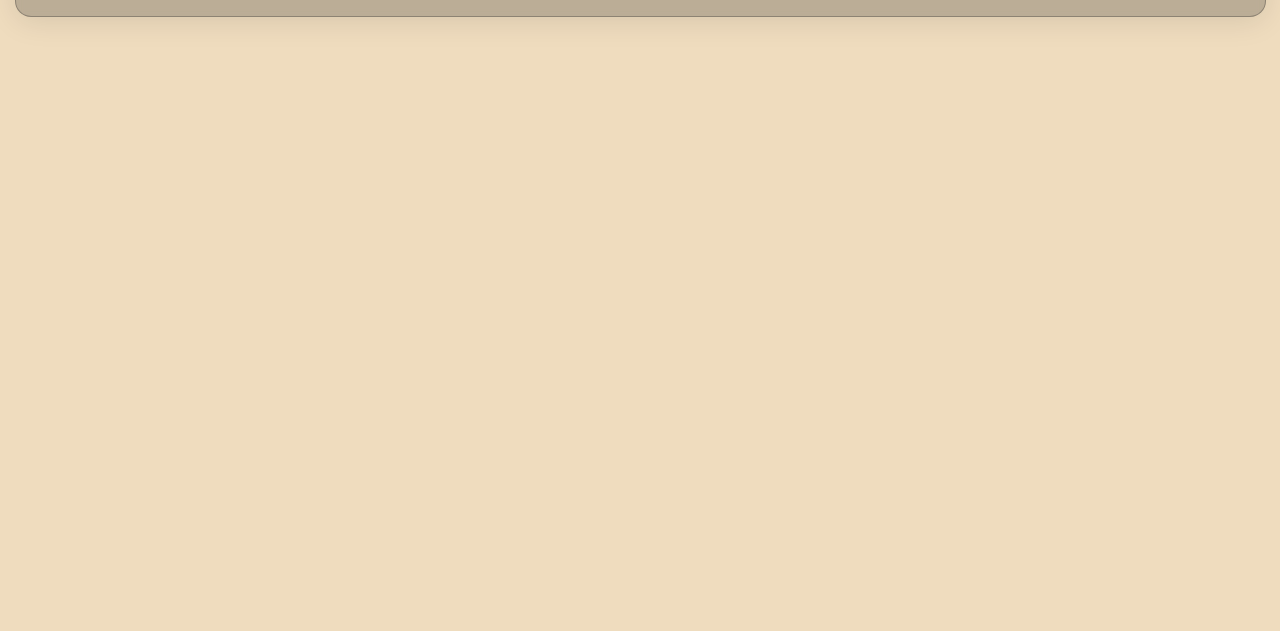
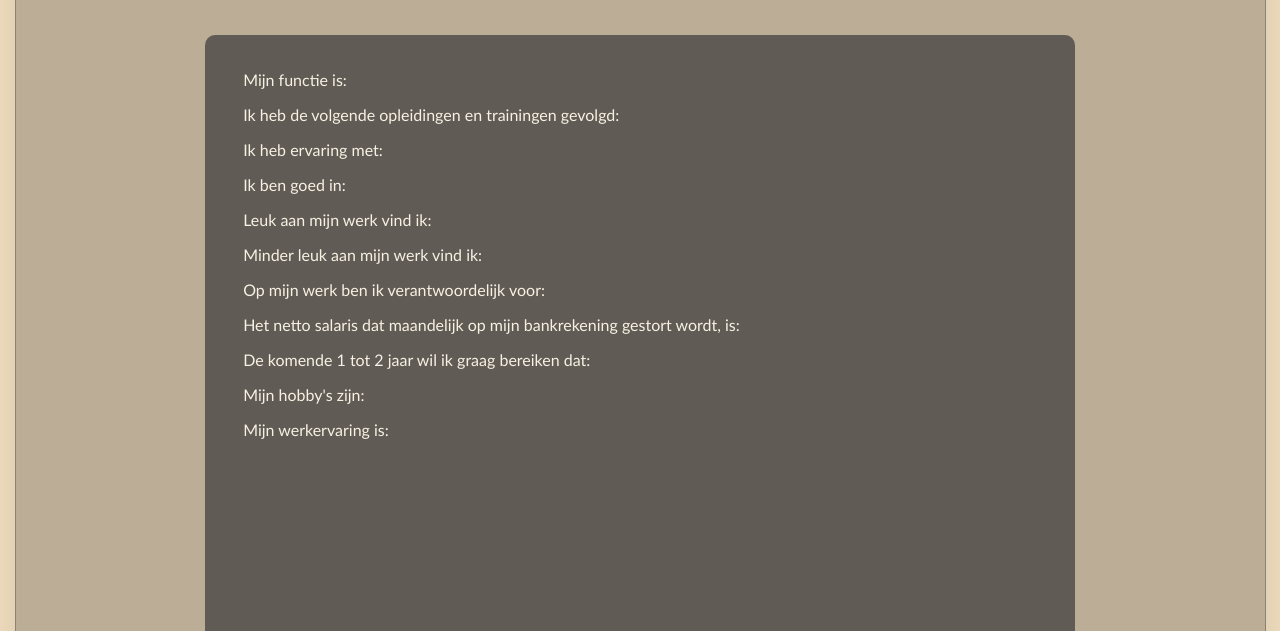
Before and after one commit to Claeymore/Claeymore.github.io, a plain HTML site: page html/student-2/nu.html in a window 1280 px wide. Shown: the part 169-800 px from the top of the page. Drawn offline with Linux system fonts and the light colour scheme.

Commit message:
Finalized update
Finalized

```diff
--- a/html/student-2/nu.html
+++ b/html/student-2/nu.html
@@ -23,6 +23,19 @@
         <h1 class="title">
             Nu
         </h1>
+        <div class="a4">
+            <p>Mijn functie is: </p>
+            <p>Ik heb de volgende opleidingen en trainingen gevolgd: </p>
+            <p>Ik heb ervaring met: </p>
+            <p>Ik ben goed in: </p>
+            <p>Leuk aan mijn werk vind ik: </p>
+            <p>Minder leuk aan mijn werk vind ik: </p>
+            <p>Op mijn werk ben ik verantwoordelijk voor: </p>
+            <p>Het netto salaris dat maandelijk op mijn bankrekening gestort wordt, is: </p>
+            <p>De komende 1 tot 2 jaar wil ik graag bereiken dat: </p>
+            <p>Mijn hobby's zijn: </p>
+            <p>Mijn werkervaring is: </p>
+        </div>
     </div>
 </body>
 
```
Also changed, not shown: html/student-2/na.html (+13 -3 lines), html/student-2/werk.html (+13 -3 lines), html/student-3/na.html (+13 -3 lines), html/student-3/nu.html (+13 -0 lines), html/student-3/werk.html (+13 -3 lines), html/student-4/na.html (+13 -3 lines), html/student-4/nu.html (+13 -0 lines), html/student-4/werk.html (+13 -3 lines), images/student1.jpg, images/student2.jpg, images/student3.jpg, images/student4.jpg.
